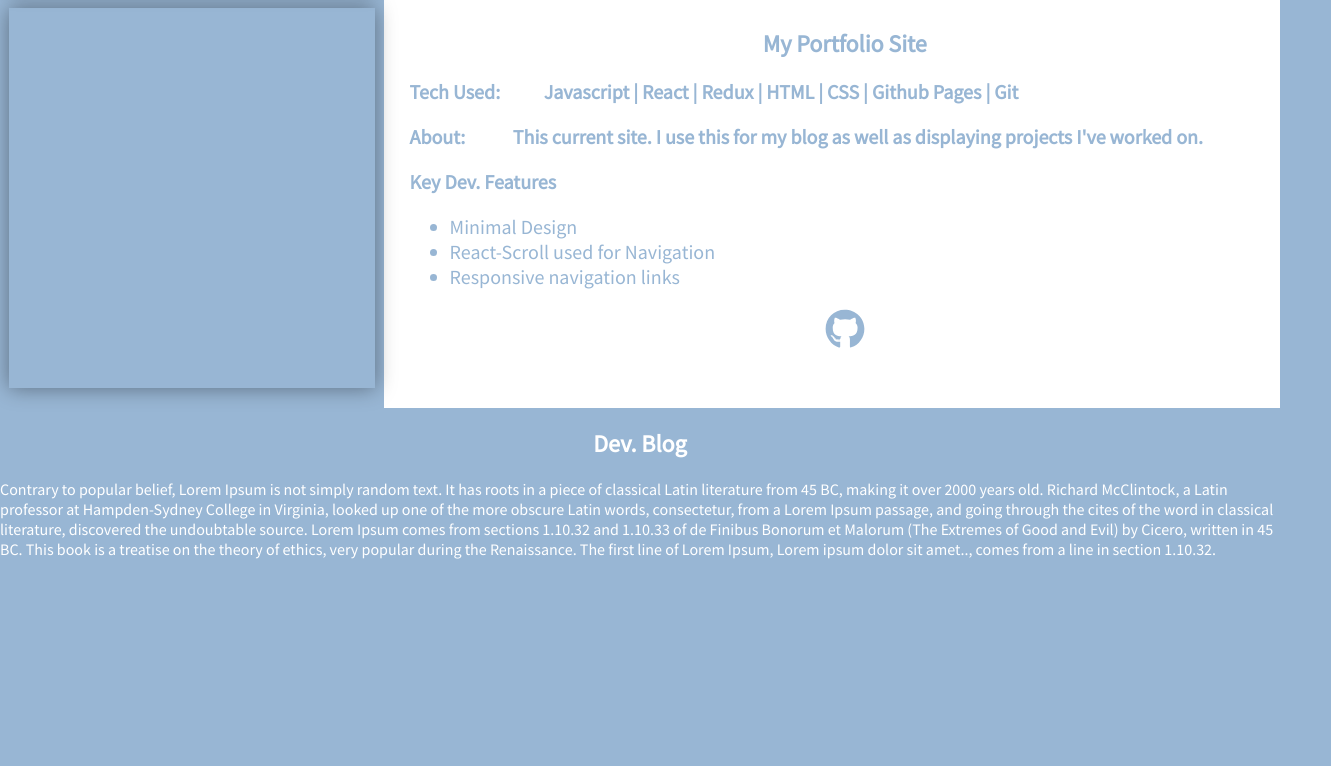
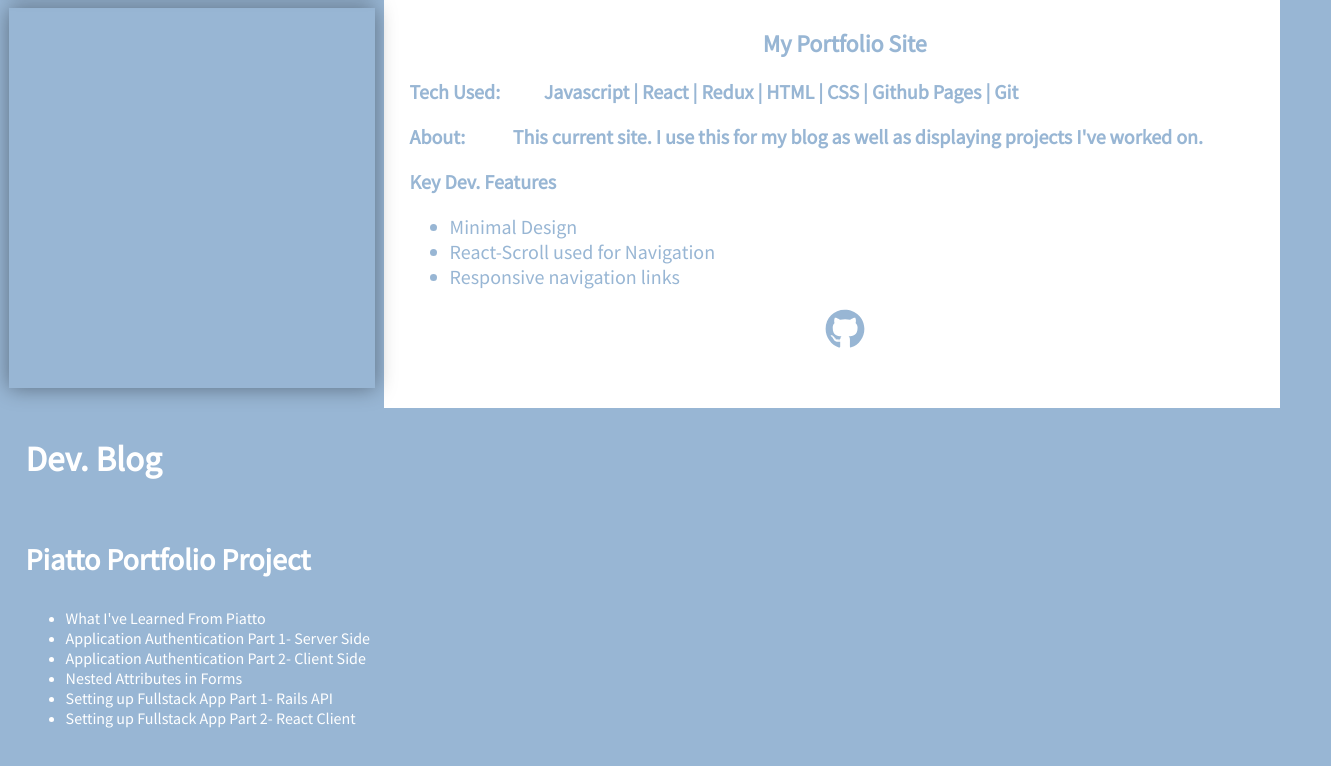
Before and after one commit to amckean12/alex-site, a React (Create React App) app: page / in a window 1280 px wide. Shown: the part 1249-2015 px from the top of the page, 1331 px wide, since content can reach past the window. Before the commit the page ends 1808 px from the top, so only its background shows below. Built offline with nearby package versions, Linux system fonts and the light colour scheme.

Commit message:
Set up blog links

```diff
--- a/src/blog.css
+++ b/src/blog.css
@@ -1,7 +1,24 @@
-.Portfolio-Container{
+.blog-container{
   width: 100%;
   background-color: #98B6D4;
   font-family: 'Source Sans Pro', sans-serif;
   color: white;
   height: 100vh;
 }
+
+.blog-container h2 {
+  float: left;
+  margin-left: 2%;
+  font-size: 35px;
+}
+
+.blog-index{
+  width: 100%;
+  float: left;
+  padding-left: 2%;
+  padding-right: 2%;
+}
+
+.blog-index h3{
+  font-size: 30px;
+}
--- a/src/containers/blog-container.js
+++ b/src/containers/blog-container.js
@@ -1,5 +1,6 @@
 import React, { Component } from 'react'
 import Blog from '../components/blog-component.js'
+import '../blog.css'
 
 //Blogs
 import { whatIveLearned } from '../blogs/what-ive-learned.js'
@@ -9,7 +10,17 @@ class BlogContainer extends Component {
      return(
        <div className="blog-container">
          <h2>Dev. Blog</h2>
-         <Blog content={whatIveLearned}/>
+         <div className="blog-index">
+           <h3>Piatto Portfolio Project</h3>
+           <ul>
+             <li>What I've Learned From Piatto</li>
+             <li>Application Authentication Part 1- Server Side</li>
+             <li>Application Authentication Part 2- Client Side</li>
+             <li>Nested Attributes in Forms</li>
+             <li>Setting up Fullstack App Part 1- Rails API</li>
+             <li>Setting up Fullstack App Part 2- React Client</li>
+           </ul>
+         </div>
        </div>
      )
    }
```
